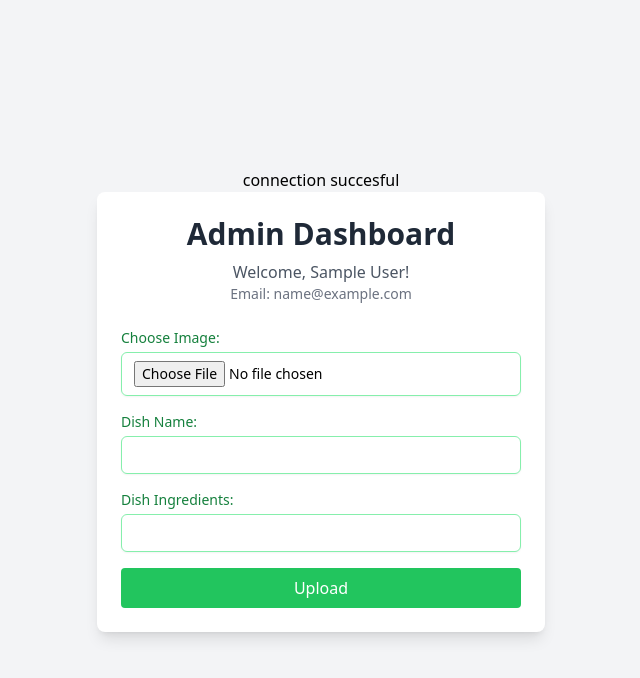
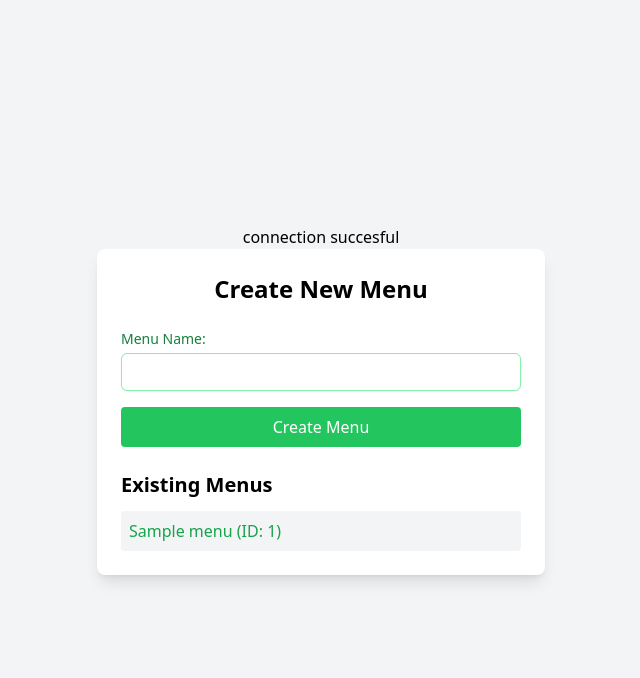
Before and after one commit to ligh-cloud/cuisine-website, a PHP site: page /admin_dashboard.php in a window 1280 px wide. Shown: the top 678 px of the page, without its empty margins (319-959 px from the left). Run offline with PHP 8.4, Linux system fonts and the light colour scheme; the visitor is signed in with stand-in values (Sample User, id 1); tables that the repository leaves empty hold one stand-in row (values such as "Sample post"); some libraries are stand-ins or nearby versions.

Commit message:
adding some fonction

```diff
--- a/php/admin_dashboard.php
+++ b/php/admin_dashboard.php
@@ -1,6 +1,7 @@
 <?php
 require_once "db_connection.php";
 session_start();
+
 
 if (!isset($_SESSION['admin_id'])) {
     header("Location: index.php");
@@ -8,89 +9,87 @@ if (!isset($_SESSION['admin_id'])) {
 }
 
 $admin_id = $_SESSION['admin_id'];
-$query = "SELECT id_client, name, email FROM user WHERE id_client = ?";
-$stat = $conn->prepare($query);
-$stat->bind_param("i", $admin_id);
-$stat->execute();
-$result = $stat->get_result();
 
-if ($result->num_rows > 0) {
-    $admin_data = $result->fetch_assoc();
+
+if ($_SERVER["REQUEST_METHOD"] == "POST" && isset($_POST['menu_name'])) {
+    $menu_name = htmlspecialchars(trim($_POST['menu_name']));
+
+    if (!empty($menu_name)) {
+        $query = "INSERT INTO menu (menu_name, id_client) VALUES (?, ?)";
+        $stmt = $conn->prepare($query);
+
+        if ($stmt) {
+            $stmt->bind_param("si", $menu_name, $admin_id);
+
+            if ($stmt->execute()) {
+                $menu_id = $stmt->insert_id;
+                echo "Menu created successfully! Menu ID: " . $menu_id;
             } else {
-    echo "Admin data not found.";
-    exit();
+                echo "Error creating menu: " . $stmt->error;
             }
-if ($_SERVER["REQUEST_METHOD"] == "POST") {
-    $dish_name = htmlspecialchars(trim($_POST["dish_name"]));
-    $dish_ingrediant = htmlspecialchars(trim($_POST["dish_ingrediant"]));
-    $dish_image = $_POST["image"];
-    if(empty($dish_name) || empty($dish_ingrediant)){
-        echo "fill the input ";
-        exit();
+            $stmt->close();
+        } else {
+            echo "Error preparing statement: " . $conn->error;
         }
-    else{
-        $query = "INSERT INTO dishes (dish_name , ingrediant , image_url) VALUE(? , ? , ? )";
-        $stm = $conn->prepare($query);
-        if($stm){
-            $stm->bind_param("ssb", $dish_name , $dish_ingrediant , $dish_image);
-            $stm->execute();
-        }
-        else{
-            echo "error";
+    } else {
+        echo "Menu name cannot be empty";
     }
 }
-}
+
+
+$menu_query = "SELECT id_menu, menu_name FROM menu WHERE id_client = ?";
+$menu_stmt = $conn->prepare($menu_query);
+$menu_stmt->bind_param("i", $admin_id);
+$menu_stmt->execute();
+$menu_result = $menu_stmt->get_result();
 ?>
 
 <!DOCTYPE html>
 <html lang="en">
 <head>
     <meta charset="UTF-8">
-    <meta name="viewport" content="width=device-width, initial-scale=1.0">
-    <title>Admin Dashboard</title>
+    <title>Create Menu</title>
     <script src="https://cdn.tailwindcss.com"></script>
 </head>
 <body class="bg-gray-100 min-h-screen flex flex-col items-center justify-center p-4">
     <div class="w-full max-w-md bg-white shadow-lg rounded-lg p-6 space-y-6">
-        <div class="text-center">
-            <h1 class="text-3xl font-bold text-gray-800 mb-2">Admin Dashboard</h1>
-            <p class="text-gray-600">Welcome, <?php echo htmlspecialchars($admin_data['name']); ?>!</p>
-            <p class="text-sm text-gray-500">Email: <?php echo htmlspecialchars($admin_data['email']); ?></p>
-        </div>
-        <form method="POST" enctype="multipart/form-data" class="space-y-4">
+        <h1 class="text-2xl font-bold text-center">Create New Menu</h1>
+
+        <form method="POST" class="space-y-4">
             <div>
-                <label for="image" class="block text-sm font-medium text-green-700 mb-1">Choose Image:</label>
+                <label for="menu_name" class="block text-sm font-medium text-green-700 mb-1">Menu Name:</label>
                 <input
-                    type="file"
-                    name="image"
-                    id="image"
-                    accept="image/*"
+                    type="text"
+                    name="menu_name"
+                    id="menu_name"
+                    required
                     class="block w-full px-3 py-2 border border-green-300 rounded-md shadow-sm focus:ring-green-500 focus:border-green-500 sm:text-sm">
             </div>
-            <div>
-                <label for="dish_name" class="block text-sm font-medium text-green-700 mb-1">Dish Name:</label>
-                <input
-                    type="text"
-                    name="dish_name"
-                    id="dish_name"
-                    class="block w-full px-3 py-2 border border-green-300 rounded-md shadow-sm focus:ring-green-500 focus:border-green-500 sm:text-sm">
-            </div>
-            <div>
-                <label for="dish_ingrediant" class="block text-sm font-medium text-green-700 mb-1">Dish Ingredients:</label>
-                <input
-                    type="text"
-                    name="dish_ingrediant"
-                    id="dish_ingrediant"
-                    class="block w-full px-3 py-2 border border-green-300 rounded-md shadow-sm focus:ring-green-500 focus:border-green-500 sm:text-sm">
-            </div>
-            <div>
             <button
                 type="submit"
                 class="w-full bg-green-500 text-white py-2 px-4 rounded hover:bg-green-600 focus:outline-none focus:ring-2 focus:ring-offset-2 focus:ring-green-500">
-                    Upload
+                Create Menu
             </button>
+        </form>
+
+        <div>
+            <h2 class="text-xl font-semibold mb-3">Existing Menus</h2>
+            <?php if ($menu_result->num_rows > 0): ?>
+                <ul class="space-y-2">
+                    <?php while ($menu = $menu_result->fetch_assoc()): ?>
+                        <li class="bg-gray-100 p-2 rounded">
+                            <a href="add_dish.php?menu_id=<?php echo $menu['id_menu']; ?>"
+                               class="text-green-600 hover:underline">
+                                <?php echo htmlspecialchars($menu['menu_name']); ?>
+                                (ID: <?php echo $menu['id_menu']; ?>)
+                            </a>
+                        </li>
+                    <?php endwhile; ?>
+                </ul>
+            <?php else: ?>
+                <p class="text-gray-500">No menus created yet.</p>
+            <?php endif; ?>
         </div>
-        </form>
     </div>
 </body>
 </html>
--- a/php/login.php
+++ b/php/login.php
@@ -70,3 +70,6 @@ if ($_SERVER["REQUEST_METHOD"] == "POST") {
     }
 }
 ?>
+<head>
+<link href="../src/output.css" rel="stylesheet">
+</head>
--- a/php/signup.php
+++ b/php/signup.php
@@ -68,3 +68,6 @@ if ($_SERVER["REQUEST_METHOD"] == "POST") {
     }
 }
 ?>
+<head>
+<link href="../src/output.css" rel="stylesheet">
+</head>
```
Also changed, not shown: php/add_dish.php (added, +163 -0 lines). Lines whose indentation alone changed are shown as unchanged.
